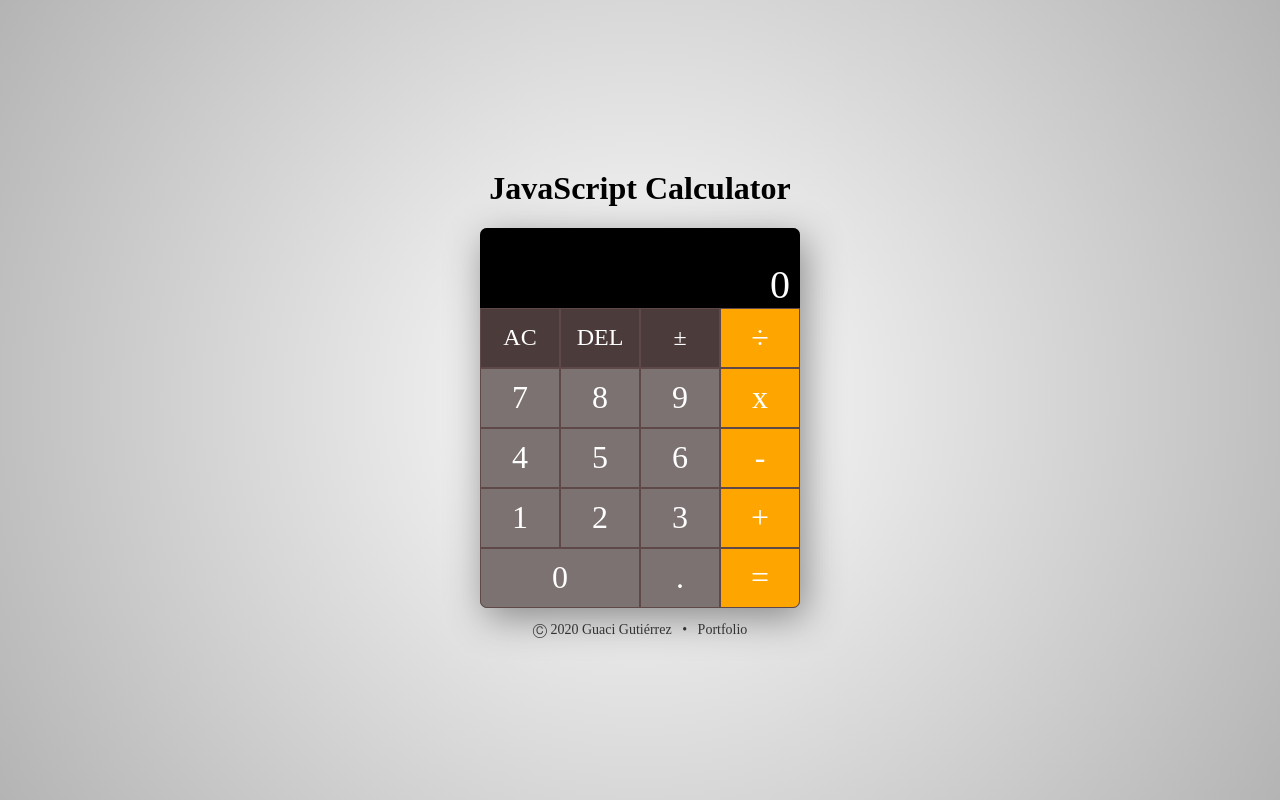
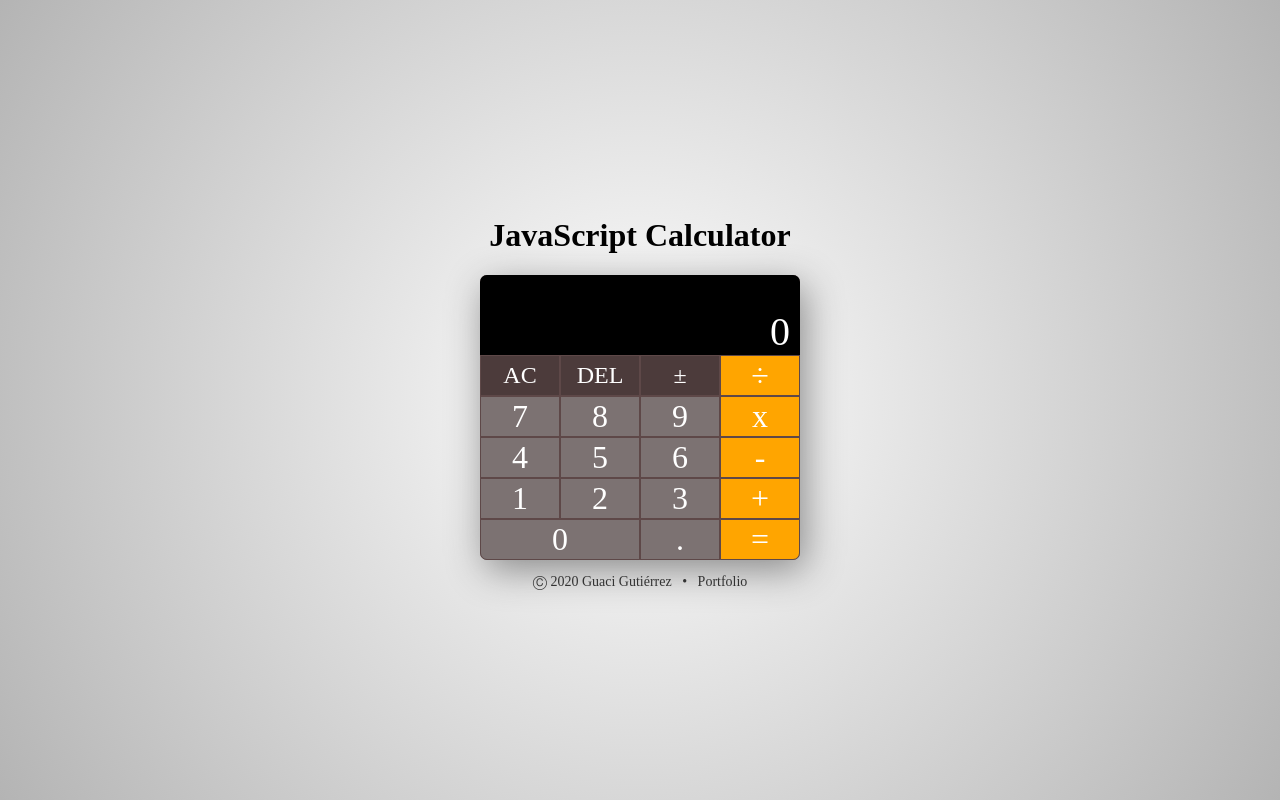
Before and after one commit to GuaciG/calculator, a React (Create React App) app: page / in a window 1280 px wide. Built offline with nearby package versions, Linux system fonts and the light colour scheme; a web font is replaced by a local one.

Commit message:
delete grid rows and margin

```diff
--- a/src/components/Buttons.css
+++ b/src/components/Buttons.css
@@ -2,10 +2,6 @@
     grid-column: 1 / span 4;
     display: grid;
     grid-template-columns: repeat(4, 80px);
-    grid-template-rows: repeat(5, 60px);
-    column-gap: 0;
-    row-gap: 0;
-    grid-gap: 0;
     gap: 0;
 }
 
@@ -15,6 +11,7 @@ button {
     border: 1px solid #5e4848;
     font-size: 2rem;
     outline: none;
+    margin: 0;
 }
 
 button:hover {
```
